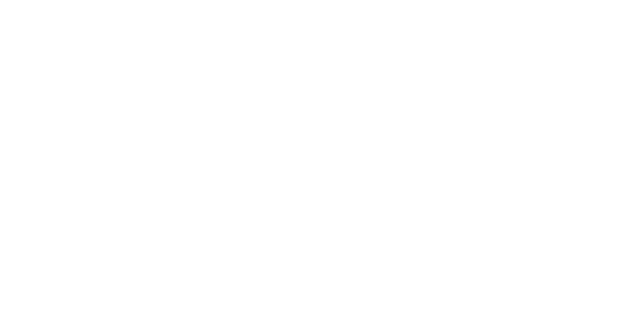
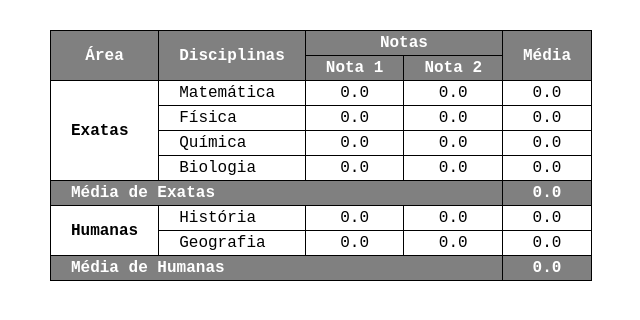
Before and after one commit to cavalcanteiago/html-css, a plain HTML site: page exercicios/tabela007/index.html in a window 1280 px wide. Shown: the whole page, without its empty margins (319-959 px from the left). Drawn offline with Linux system fonts and the light colour scheme.

Commit message:
Update index.html

```diff
--- a/exercicios/tabela007/index.html
+++ b/exercicios/tabela007/index.html
@@ -4,8 +4,92 @@
     <meta charset="UTF-8">
     <meta name="viewport" content="width=device-width, initial-scale=1.0">
     <title>Document</title>
+    <style>
+        body{
+            font-family: 'Courier New', Courier, monospace;
+        }
+        table{
+            margin: 30px auto;
+            border-collapse: collapse;
+        }
+        td, th{
+            border: 1px solid black;
+            padding: 3px 20px;
+        }
+        th{
+            background-color: gray;
+            color: white;
+        }
+        .media{
+            text-align: left;
+        }
+        .num{
+            text-align: center;
+        }
+    </style>
 </head>
 <body>
-
+    <table>
+        <thead>
+            <tr>
+                <th rowspan="2">Área</th>
+                <th rowspan="2">Disciplinas</th>
+                <th colspan="2">Notas</th>
+                <th rowspan="2">Média</th>
+            </tr>
+            <tr>
+                <th>Nota 1</th>
+                <th>Nota 2</th>
+            </tr>
+        </thead>
+        <tbody>
+            <tr>
+                <td rowspan="4"><strong>Exatas</strong></th>
+                <td>Matemática</td>
+                <td class="num">0.0</td>
+                <td class="num">0.0</td>
+                <td class="num">0.0</td>
+            </tr>
+            <tr>
+                <td>Física</td>
+                <td class="num">0.0</td>
+                <td class="num">0.0</td>
+                <td class="num">0.0</td>
+            </tr>
+            <tr>
+                <td>Química</td>
+                <td class="num">0.0</td>
+                <td class="num">0.0</td>
+                <td class="num">0.0</td>
+            </tr>
+            <tr>
+                <td>Biologia</td>
+                <td class="num">0.0</td>
+                <td class="num">0.0</td>
+                <td class="num">0.0</td>
+            </tr>
+            <tr>
+                <th colspan="4" class="media">Média de Exatas</td>
+                <th>0.0</td>
+            </tr>
+            <tr>
+                <td rowspan="2"><strong>Humanas</strong></td>
+                <td>História</td>
+                <td class="num">0.0</td>
+                <td class="num">0.0</td>
+                <td class="num">0.0</td>
+            </tr>
+            <tr>
+                <td>Geografia</td>
+                <td class="num">0.0</td>
+                <td class="num">0.0</td>
+                <td class="num">0.0</td>
+            </tr>
+            <tr>
+                <th colspan="4" class="media">Média de Humanas</th>
+                <th>0.0</th>
+            </tr>
+        </tbody>
+    </table>
 </body>
 </html>
```
